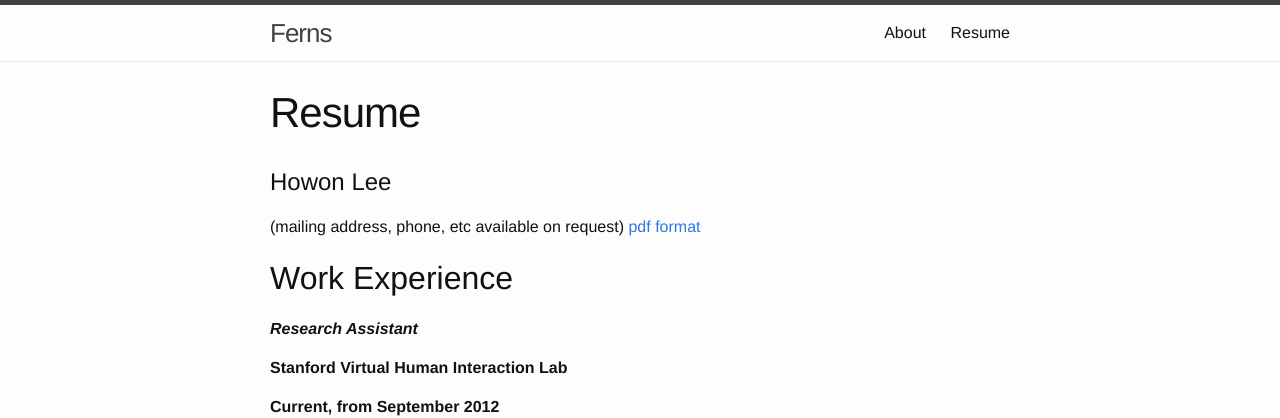
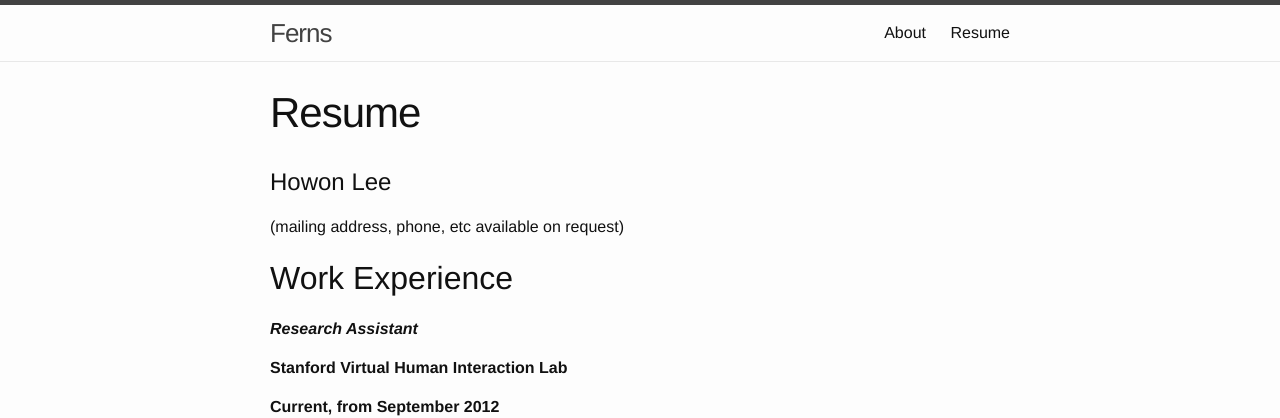
Before and after one commit to howonlee/howonlee.github.io, a Jekyll site: the page built from resume.md, in a window 1280 px wide and 900 px high. Shown: the top 418 px of the window. Built offline with Jekyll 4.4.1, drawn with Linux system fonts in a browser that asks for light colours.

Commit message:
that was a stupid decision

```diff
--- a/resume.md
+++ b/resume.md
@@ -8,7 +8,6 @@ Howon Lee
 ===
 
 (mailing address, phone, etc available on request)
-[pdf format](/cv.pdf)
 
 Work Experience
 ---
```
